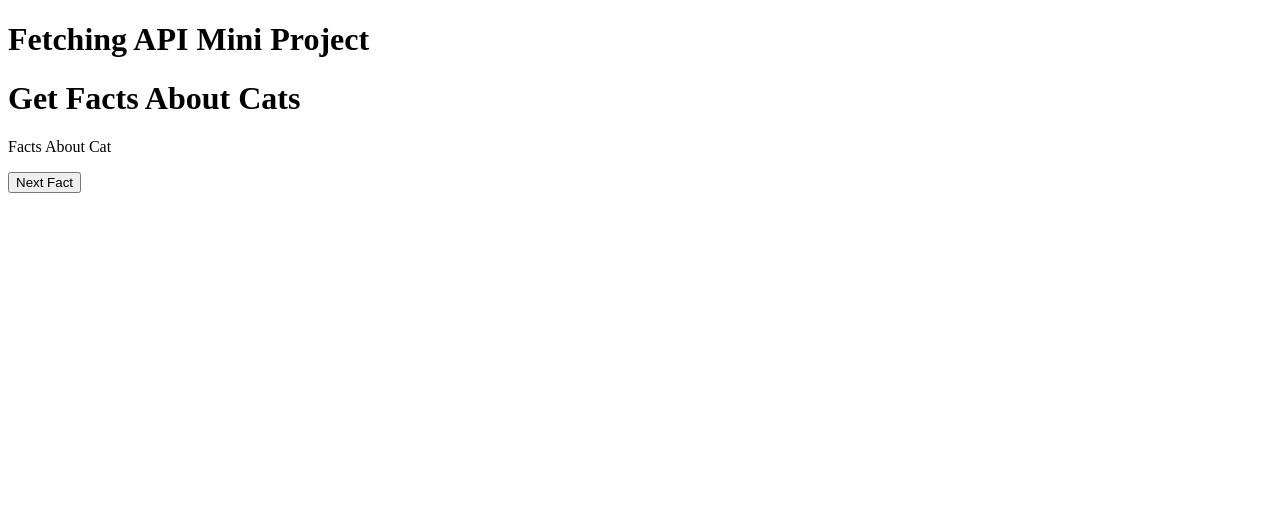
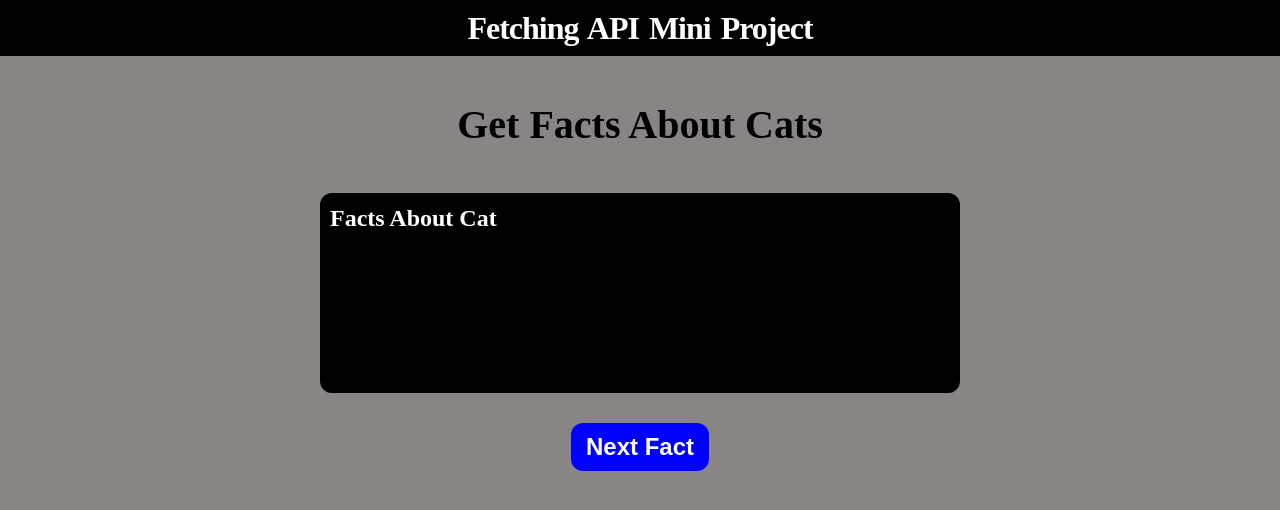
Before and after one commit to ah-an-123/Fetching-Ap-Mini-Project, a plain HTML site: page index.html in a window 1280 px wide. Drawn offline with Linux system fonts and the light colour scheme.

Commit message:
Update index.html

```diff
--- a/index.html
+++ b/index.html
@@ -5,7 +5,7 @@
     <meta charset="UTF-8">
     <meta name="viewport" content="width=device-width, initial-scale=1.0">
     <title>Mini Fetch API Project</title>
-    <link rel="stylesheet" href="/Fetching-Ap-Mini-Project/script.js">
+    <link rel="stylesheet" href="/Fetching-Ap-Mini-Project/style.css">
 </head>
 
 <body>
```
